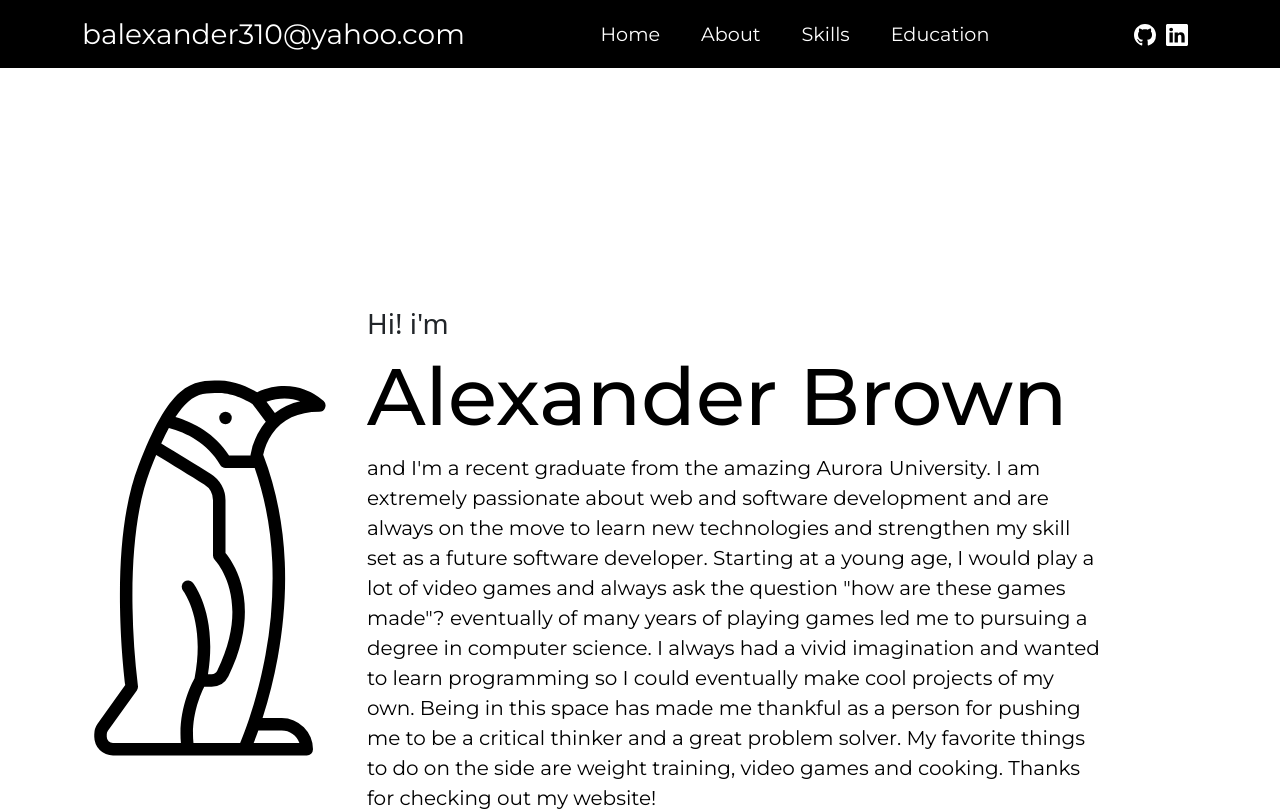
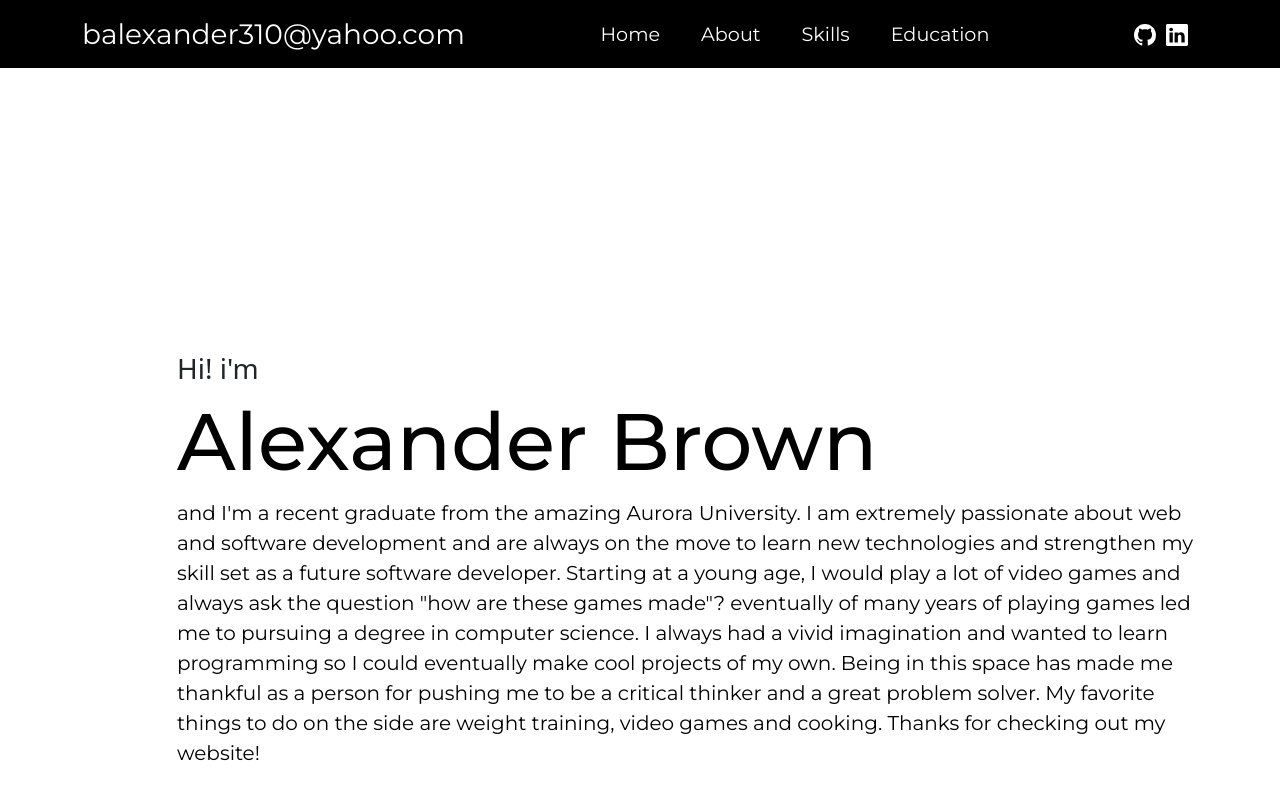
Before and after one commit to AxAnder0095/AxAnder0095.github.io, a React (Vite) app: page / in a window 1280 px wide. Shown: the top 811 px of the page. Built offline with nearby package versions, Linux system fonts and the light colour scheme.

Commit message:
fixed button color on collapse

```diff
--- a/src/Components/Navbar/Navbar.tsx
+++ b/src/Components/Navbar/Navbar.tsx
@@ -72,14 +72,13 @@ function Navbar() {
                                         d={Icons.github.dlink}/>
                                 </svg>
                             </a>
-                            <a className="icon nav-link" href={'https://www.linkedin.com'}>
+                            <a className="icon nav-link" href={'https://www.linkedin.com/in/alexander-brown-543337216/'}>
                                 <svg xmlns={Icons.linkedin.path} width="22" height="22" fill="black"
                                      className="bi bi-linkedin" viewBox="0 0 16 16">
                                     <path
                                         d={Icons.linkedin.dlink}/>
                                 </svg>
                             </a>
-
                         </div>
                     </div>
                 </div>
--- a/src/Components/Navbar/NavbarStyles.css
+++ b/src/Components/Navbar/NavbarStyles.css
@@ -1,92 +1,64 @@
-.title-name{
-    /*font-size: 35px;*/
-    /*font-family: 'Rubik', sans-serif;*/
-    /*font-family: 'Rubik Mono One', serif;*/
-    /*font-weight: 200;*/
-}
 
-.navbar{
+.navbar {
     background-color: black;
 }
 
-.icon{
+.icon {
     display: inline-block;
     margin-right: 10px;
 }
 
-.bi-github:hover, .bi-linkedin:hover{
+.bi-github:hover, .bi-linkedin:hover {
     fill: gray;
 }
 
-.bi-github, .bi-linkedin{
+.bi-github, .bi-linkedin {
     /*fill: rgb(0, 0, 0, 0.4);*/
     fill: white;
 }
 
-.header-links, .title-name{
-    /*color: #a3a3a3;*/
+.header-links, .title-name {
     font-family: 'Montserrat', Helvetica, serif;
 }
 
-.title-name{
+.title-name {
     font-size: 1.4em;
     color: white;
 }
 
-.header-links{
-    /*color: rgb(0, 0, 0, 0.3);*/
+.header-links {
     color: white;
     font-size: 1.2rem;
     margin-right: 25px;
-    /*border: 2px solid rgb(0, 0, 0, 0);*/
-    /*border-radius: 5px;*/
-}
-
-.header-links:hover{
-    color: gray;
-    /*background-color: black;*/
-    /*border: 2px solid white;*/
-    /*border-radius: 5px;*/
 }
 
 
+.header-links:hover {
+    color: gray;
+}
 
-@media(max-width:992px){
-    /*
-    For screen size lg and below, remove margin and padding
-    added to collapsed navigation bar
-    */
-
-    .title-name{
+@media (max-width: 992px) {
+    .title-name {
         font-size: 30px;
     }
 
-    .navbar-nav{
+    .navbar-nav {
         margin: 0;
         padding: 0;
     }
 
-    .icon-container{
+    .icon-container {
         margin: 0;
         padding: 0px;
     }
 
-    .header-links{
+    .header-links {
         margin-top: 2px;
         margin-bottom: 2px;
         padding: 0px;
     }
 
-    /*.title-name{*/
-    /*    font-size: 40px;*/
-    /*}*/
-
     .navbar-toggler {
-        /*margin-right: 30px;*/
-        /*margin-bottom: 15px;*/
-        /*background-color: white;*/
-        /*padding: 1px 7px 1px 7px !important;*/
-
+        background-color: white;
     }
-
 }
--- a/src/Page/Home.tsx
+++ b/src/Page/Home.tsx
@@ -25,13 +25,13 @@ function Home() {
 
                 {/*introduction row*/}
                 <div className='row intro-row'>
-                    <div className='col-lg-3 d-flex justify-content-center align-items-center'>
-                        <div className='text-center'>
-                            <svg xmlns={Icons.penguin.path} id={Icons.penguin.iconID} viewBox="0 0 512 512" width="400" height="400">
-                                <path d={Icons.penguin.d}></path><circle cx="272" cy="64" r="8"></circle></svg>
-                        </div>
+                    <div className='col-lg-1 d-flex justify-content-center align-items-center'>
+                        {/*<div className='text-center'>*/}
+                        {/*    <svg xmlns={Icons.penguin.path} id={Icons.penguin.iconID} viewBox="0 0 512 512" width="400" height="400">*/}
+                        {/*        <path d={Icons.penguin.d}></path><circle cx="272" cy="64" r="8"></circle></svg>*/}
+                        {/*</div>*/}
                     </div>
-                    <div className='col-lg-8 d-flex justify-content-center align-items-center'>
+                    <div className='col-lg-11 d-flex justify-content-center align-items-center'>
                         <div className='row'>
                             <h3 className='text-dark'>Hi! i'm</h3>
                             <h1 className='name' id='header-name'>Alexander Brown </h1>
```
